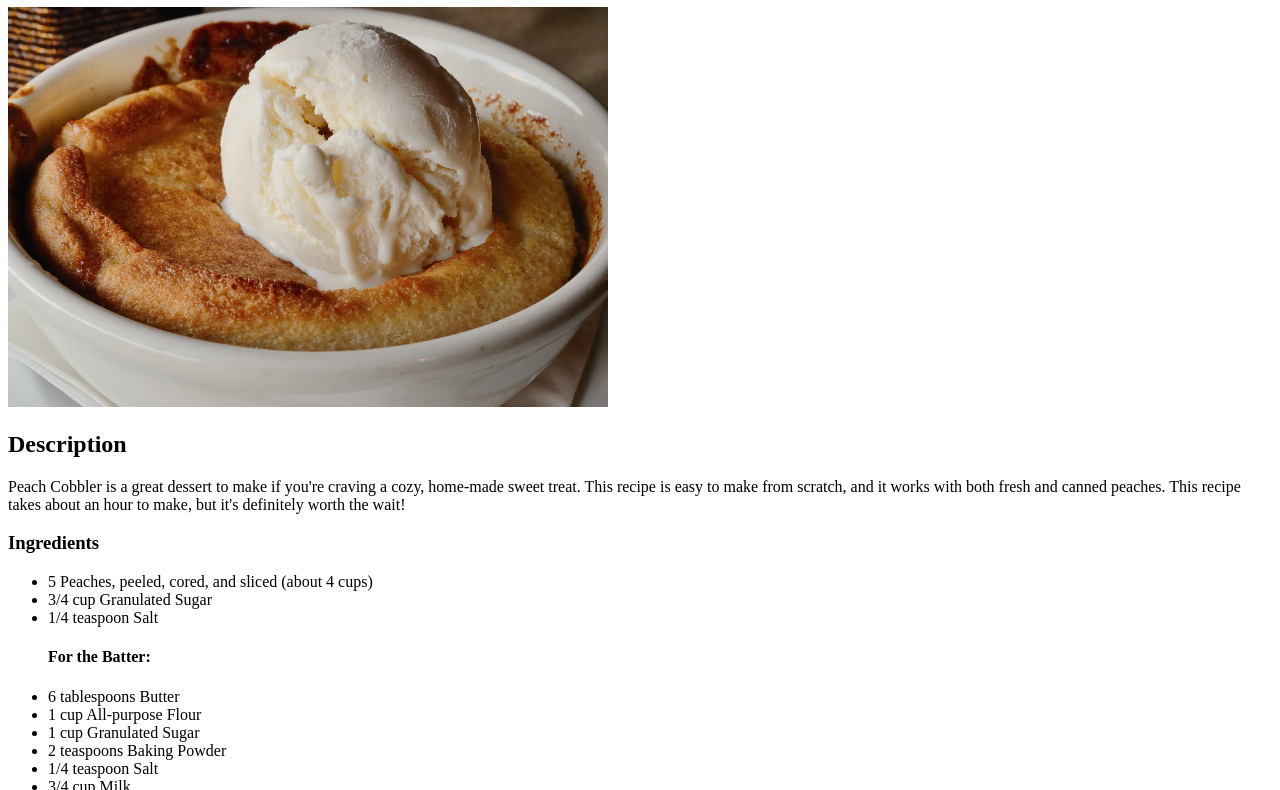
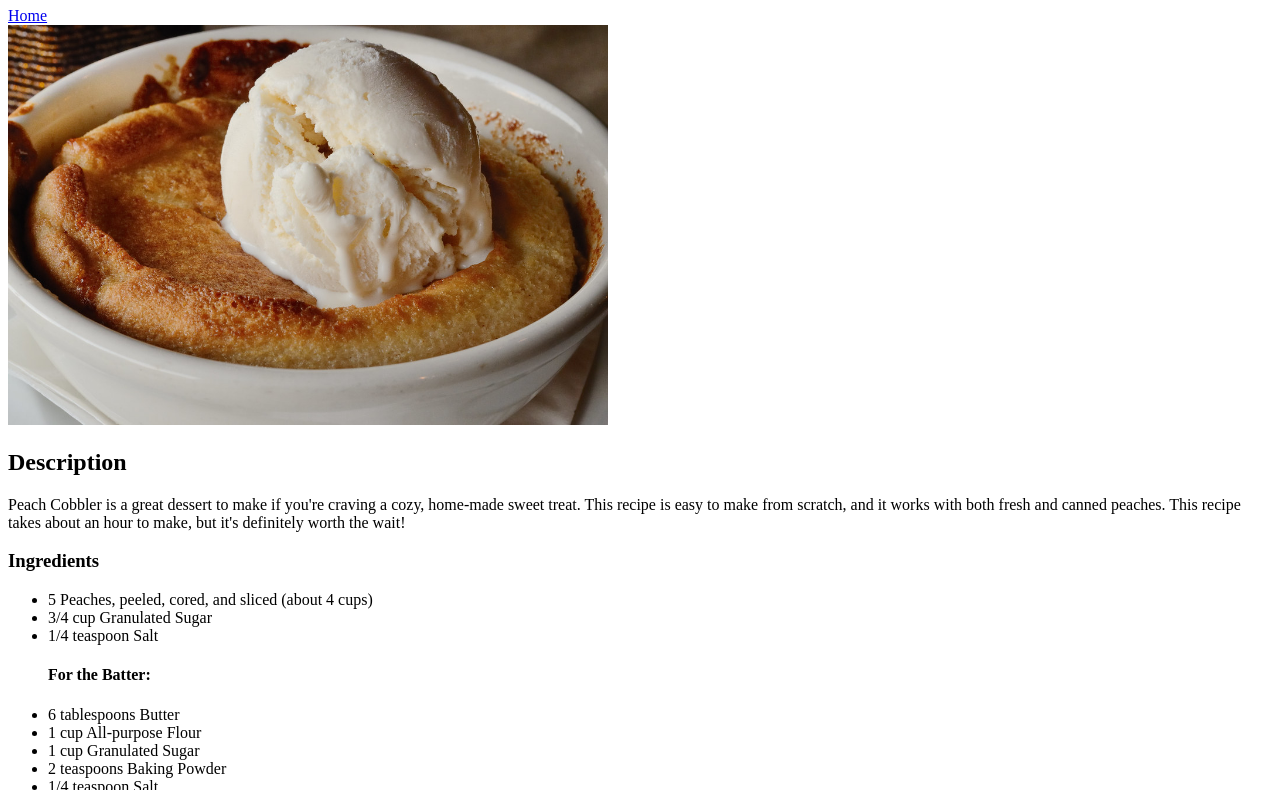
Before and after one commit to gracedespairs/odin-recipes, a plain HTML site: page recipes/peachcobbler.html in a window 1280 px wide. Shown: the part 73-863 px from the top of the page. Drawn offline with Linux system fonts and the light colour scheme.

Commit message:
Add homepage link to the Peach Cobbler recipe

```diff
--- a/recipes/peachcobbler.html
+++ b/recipes/peachcobbler.html
@@ -6,6 +6,8 @@
     </head>
     <body>
         <h1>Peach Cobbler</h1>
+        <a href="../index.html">Home</a>
+        <br>
         <img src="../images/peachcobbler.jpg" alt="peach cobbler" width="600" height="400">
         <h2>Description</h2>
         <p>Peach Cobbler is a great dessert to make if you're craving a cozy, home-made sweet treat. This recipe is easy to make from scratch, and it works with both fresh and canned peaches. This recipe takes about an hour to make, but it's definitely worth the wait!</p>
```
